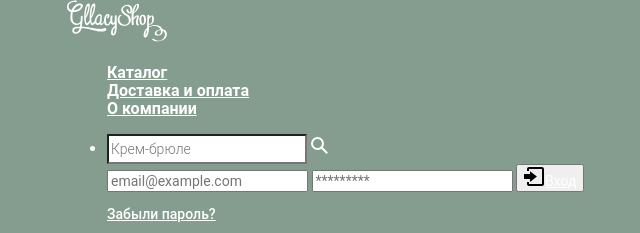
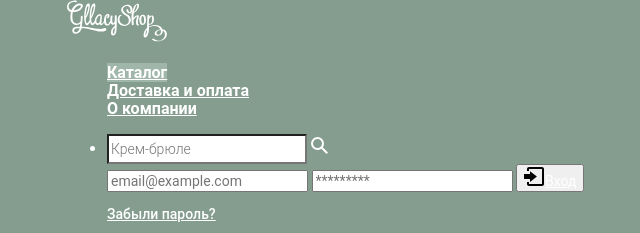
Before and after one commit to AleksRomanov/1091079-gllacy-26, a plain HTML site: page index.html in a window 1280 px wide. In both pictures the pointer is over the link "Каталог". Shown: the top 233 px of the page, 0-640 px from the left. Drawn offline with Linux system fonts and the light colour scheme; a web font is replaced by a local one.

Commit message:
css начало. пробы стилизации. отправка на наличие ошибок наставнику 2

```diff
--- a/css/style.css
+++ b/css/style.css
@@ -249,11 +249,13 @@ footer-link_heart   {
     list-style: none;
 }
 
-.site-navigation a:hover,
-.site-navigation a:focus,
-.user-navigation a:hover,
-.user-navigation a:focus {
-    background-color: #242424;
+.header-navigation a:hover,
+.header-navigation a:focus,
+.header-link a:hover,
+.header-link a:focus,
+.log-auth a:hover,
+.log-auth a:focus {
+    background-color: #a1b6aa;
 }
 
 /*.footer-social_tw {*/
--- a/index.html
+++ b/index.html
@@ -54,7 +54,7 @@
                     <form class="login-form" action="#" method="post">
                         <input class="login" type="text" name="email" placeholder="email@example.com">
                         <input class="password" type="text" name="password" placeholder="*********">
-                        <button class="button-login" type="button"><a href="#"><img src="img/icon/entrance.svg">Вход</a></button>
+                        <button class="button-login" type="button"><a class="log-auth" href="#"><img src="img/icon/entrance.svg">Вход</a></button>
                         <span class="login-links">
                             <p class="link-forgot"><a href="#" class="login-forgot">Забыли пароль?</a></p>
                             <p class="link-registration"><a href="#" class="registration">Новая регистрация</a></p>
```
